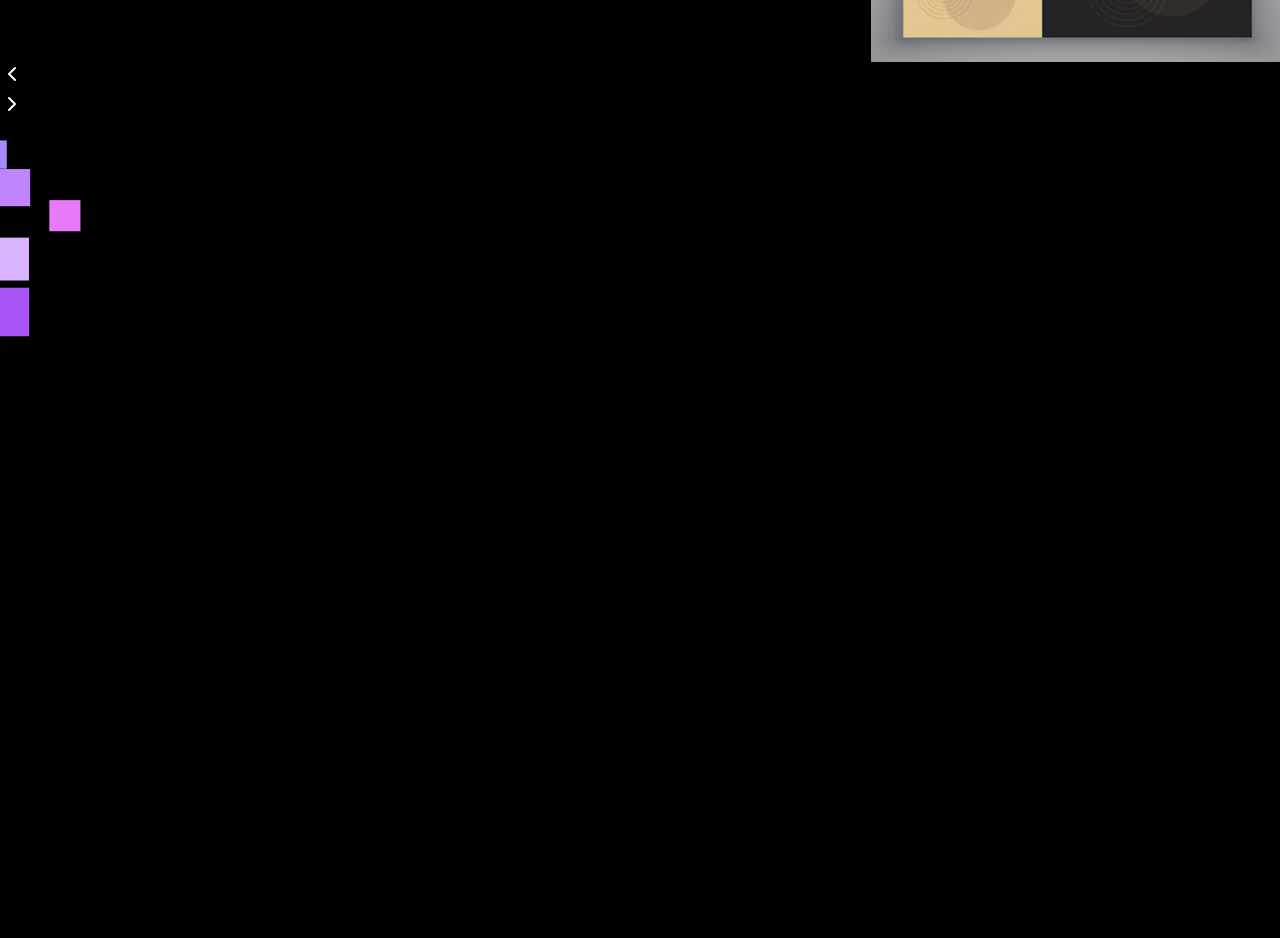
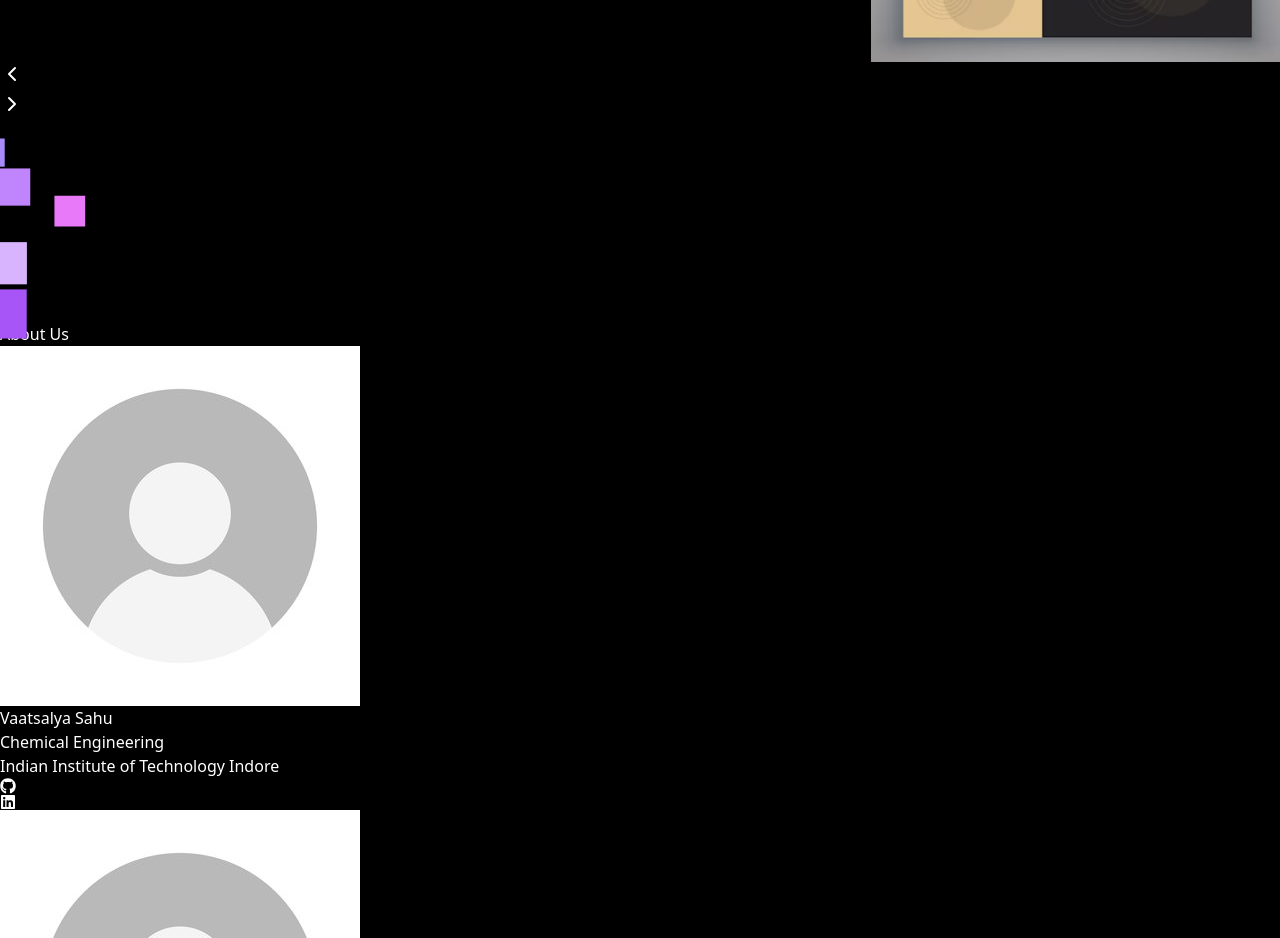
Before and after one commit to Svaatsalya/IITISoC, a React (Vite) app: page / in a window 1280 px wide. Shown: the part 3380-4318 px from the top of the page. Before the commit the page ends 3716 px from the top, so only its background shows below. Built offline with nearby package versions, Linux system fonts and the light colour scheme.

Commit message:
Add AboutUs component and an image

```diff
--- a/package.json
+++ b/package.json
@@ -18,6 +18,7 @@
     "lucide-react": "^0.517.0",
     "react": "^19.1.0",
     "react-dom": "^19.1.0",
+    "react-icons": "^5.5.0",
     "react-modal": "^3.16.3"
   },
   "devDependencies": {
--- a/src/App.jsx
+++ b/src/App.jsx
@@ -4,6 +4,7 @@ import Hero from "./components/Hero";
 import About from "./components/About";
 import ImageSlider from "./components/Carousel";
 import FloatingShapes from "./components/FloatingShapes";
+import AboutUs from "./components/AboutUs"
 
 export default function App() {
   return (
@@ -19,6 +20,7 @@ export default function App() {
       <About/>
       <ImageSlider/>
       <FloatingShapes/>
+      <AboutUs/>
     </main>
   )
 }
--- /dev/null
+++ b/src/components/AboutUs.jsx
@@ -0,0 +1,92 @@
+import { FaGithub, FaLinkedin } from "react-icons/fa";
+import pic from '../assets/pic.jpg'
+
+ const students = [
+  {
+    name: "Vaatsalya Sahu",
+    branch: "Chemical Engineering",
+    college: "Indian Institute of Technology Indore",
+    github: "https://github.com/Svaatsalya",
+    linkedin: "https://www.linkedin.com/in/vaatsalya-sahu-28274031b/",
+    profile: pic,
+  },
+
+   {
+    name: "Utkarsh Sharma",
+    branch: "Chemical Engineering",
+    college: "Indian Institute of Technology Indore",
+    github: "https://github.com/utkarsh-shrma",
+    linkedin: "https://www.linkedin.com/in/utkarsh-shrma-s20/",
+    profile: pic,
+  },
+
+   {
+    name: "Chetan Verma",
+    branch: "Computer Science and Engineering",
+    college: "Indian Institute of Technology Indore",
+    github: "https://github.com/codecv28",
+    linkedin: "https://www.linkedin.com/in/chetan-verma-a82239324/",
+    profile: pic,
+  },
+
+   {
+    name: "Vinod Dhoke",
+    branch: "Computer Science and Engineering",
+    college: "Indian Institute of Technology Indore",
+    github: "https://github.com/vinod765",
+    linkedin: "https://www.linkedin.com/in/vinod-dhoke-128195329/",
+    profile: pic,
+  },
+ ];
+
+export default function AboutUs() {
+  return (
+
+    <section className="bg-gradient-to-br from-gray-900 via-black to-gray-800 text-white py-16 px-4" id="about-us" >
+      <div className="max-w-7xl mx-auto text-centre mb-12">
+        <h1 className="text-5xl md:text-7xl font-mono uppercase tracking-wide font-black text-center">
+          About Us
+        </h1>
+      </div>
+
+      <div className="grid grid-cols-1 sm:grid-cols-2 lg:grid-cols-4 gap-8 max-w-7xl mx-auto">
+
+          {students.map((student, index) => (
+
+          <div key={index}
+                 className="bg-gray-800 bg-opacity-80 border border-gray-600 rounded-2xl p-6 text-center shadow-lg
+                              hover:shadow-2xl hover:shadow-purple-500/30 transition-all duration-300 hover:border-purple-400 backdrop-blur-sm hover:bg-gray-900 hover:scale-105 hover:-translate-y-2 group cursor-pointer" >
+
+                 <img src={student.profile} alt={student.name}
+                       className="w-24 h-24 rounded-full mx-auto border-2 border-gray-500 group-hover:border-purple-400 transition-all duration-300 mb-4 object-cover group-hover:scale-110 group-hover:shadow-lg group-hover:shadow-purple-400/50" />
+
+                  <h2 className="text-white font-black text-xl mb-3 tracking-wide font-sans uppercase
+                        group-hover:text-purple-300 transition-colors duration-300"> {student.name} </h2>
+
+                     <p className="text-purple-400 text-base mb-2 font-medium tracking-wide
+                           group-hover:text-purple-300 transition-colors duration-300">{student.branch}</p>
+
+                        <p className="text-white text-sm mb-6 font-light leading-relaxed
+                             group-hover:text-gray-300 transition-colors duration-300">{student.college}</p>
+
+                 <div className="flex justify-center gap-8 text-gray-400 text-2xl group-hover:text-p -400 transition-all duration-300">
+                <a href={student.github} target="_blank" rel="noopener noreferrer"   className="hover:text-purple-300 hover:scale-125 transition-all duration-200 hover:drop-shadow-lg">
+
+                  <FaGithub/>
+
+                </a>
+                <a href={student.linkedin} target="_blank" rel="noopener noreferrer" className="hover:text-purple-300 hover:scale-125 transition-all duration-200 hover:drop-shadow-lg">
+
+                  <FaLinkedin/>
+
+                  </a>
+               </div>
+          </div>
+
+        ))}
+
+       </div>
+       </section>
+
+  );
+}
--- a/src/components/Header.jsx
+++ b/src/components/Header.jsx
@@ -83,7 +83,7 @@ const Header = () => {
 
       {/* Desktop Navigation */}
       <nav className="hidden md:flex items-center gap-10 text-white">
-        <a href="#" className="hover:text-purple-300 transition">ABOUT US</a>
+        <a href="#about-us" className="hover:text-purple-300 transition">ABOUT US</a>
         <a href="#" className="hover:text-purple-300 transition">FEATURES</a>
         <a href="#" className="hover:text-purple-300 transition">TEMPLATES</a>
       </nav>
--- a/src/index.css
+++ b/src/index.css
@@ -9,3 +9,7 @@
     @apply bg-black text-white relative font-sans h-screen overflow-x-hidden
   }
 }
+
+html {
+scroll-behavior: smooth;
+}
```
Also changed, not shown: src/assets/pic.jpg (added), 1 other file (tests, documents, lock files or other folders).
